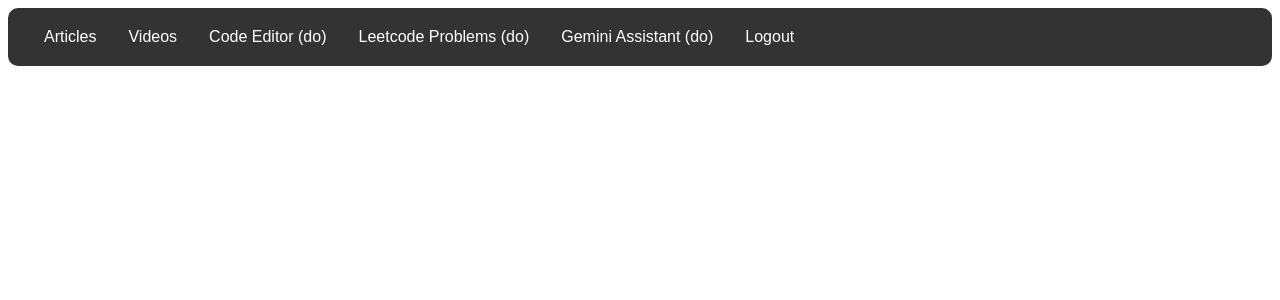
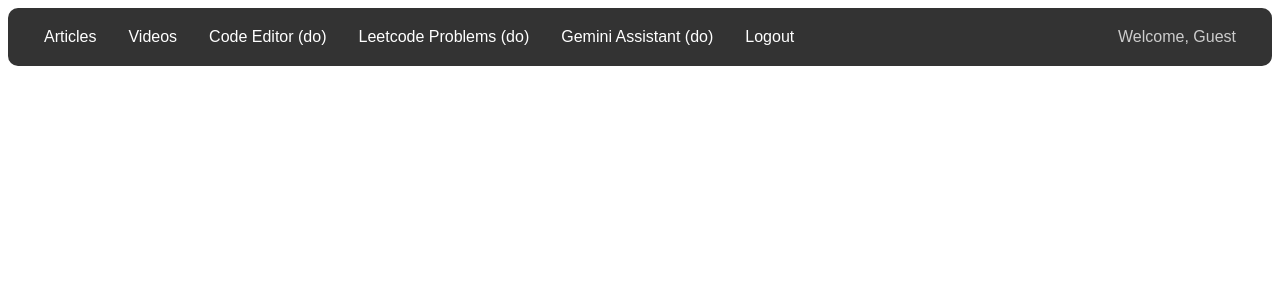
Before and after one commit to Dhanush-NS/LEVAC, a Django app: template finalproject/project/app/templates/base.html in a window 1280 px wide. Shown: the top 300 px of the page. Run offline with Django 3.2, Linux system fonts and the light colour scheme; the template is opened without the code that fills it, so the values that code supplies are empty.

Commit message:
code updated

```diff
--- a/finalproject/project/app/templates/base.html
+++ b/finalproject/project/app/templates/base.html
@@ -47,6 +47,14 @@
 
             </div>
         </div>
+        <a class="navbar-brand" href="#">
+            {% if username %}
+                Welcome, {{ username }}
+            {% else %}
+                Welcome, Guest
+            {% endif %}
+        </a>
+
 
     </div>
     <div id="geminiResponse"></div>
--- a/finalproject/project/app/views.py
+++ b/finalproject/project/app/views.py
@@ -86,7 +86,7 @@ def login(request):
         applogin.save()
 
         messages.success(request, "Login successful")  # Optional: Add a success message
-        return render(request, 'base.html')
+        return render(request, 'base.html',{'username':student.username})
 
         # return HttpResponse("Login successful")  # Or redirect to another page
 
```
